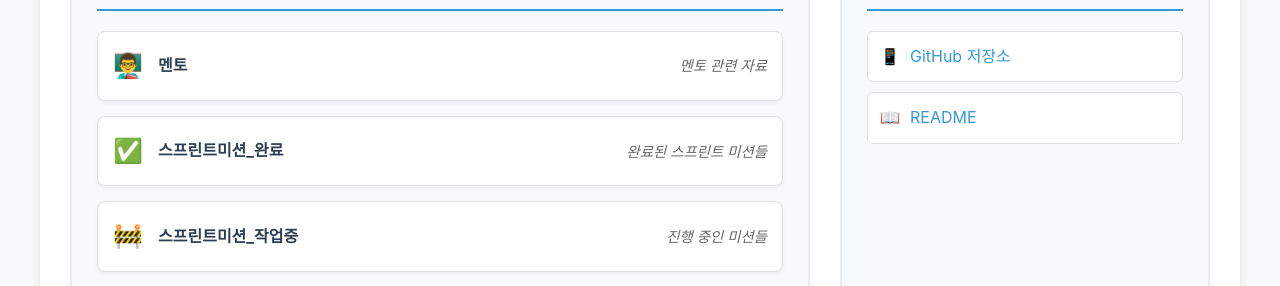
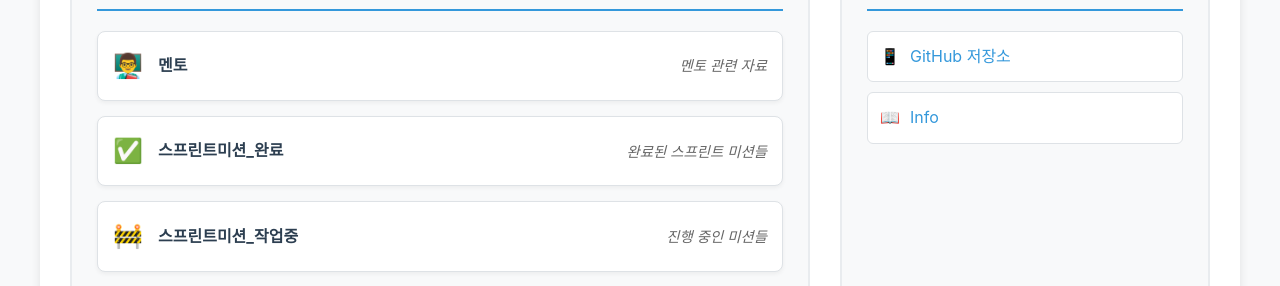
Before and after one commit to c0z0c/sprint_mission, a Jekyll site: the page built from index.md, in a window 1280 px wide. Shown: the part 335-621 px from the top of the page. Built offline with Jekyll 4.4.1, drawn with Linux system fonts in a browser that asks for light colours.

Commit message:
readme 경로 수정

```diff
--- a/_config.yml
+++ b/_config.yml
@@ -23,6 +23,8 @@
   - Gemfile.lock
   - vendor/
   - ".git"
+  - ".gitignore"
+  - "helper_c0z0c_dev.py"
 
 # 기본 레이아웃 설정
 defaults:
--- a/index.md
+++ b/index.md
@@ -47,8 +47,8 @@
       <a href="https://github.com/c0z0c/sprint_mission" target="_blank">
         <span class="link-icon">📱</span> GitHub 저장소
       </a>
-      <a href="{{ site.baseurl }}/스프린트미션_완료/README.html">
-        <span class="link-icon">📖</span> README
+      <a href="{{ site.baseurl }}/스프린트미션_완료/info">
+        <span class="link-icon">📖</span> Info
       </a>
     </div>
   </div>
```
Also changed, not shown: 스프린트미션_완료/index.md (+2 -0 lines).
